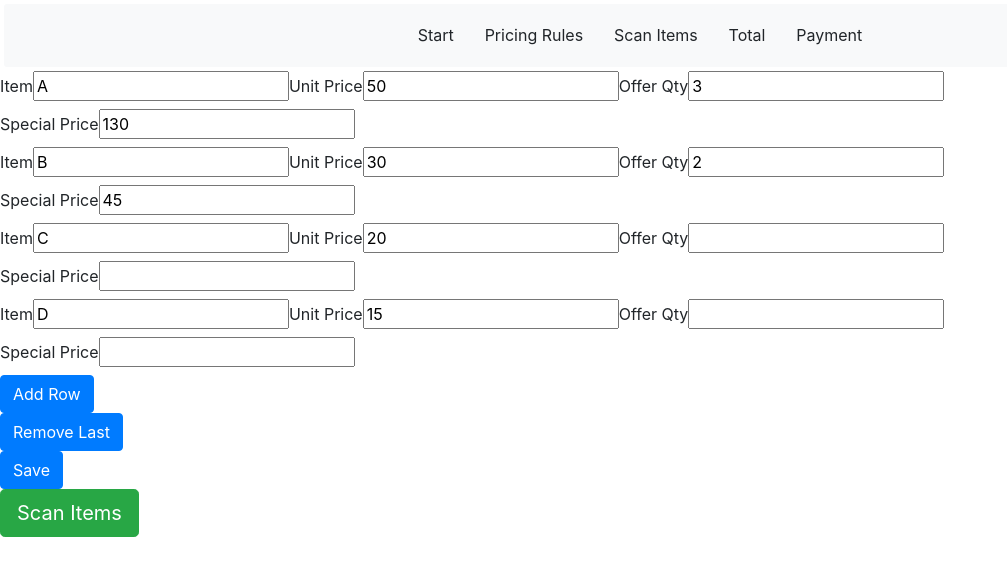
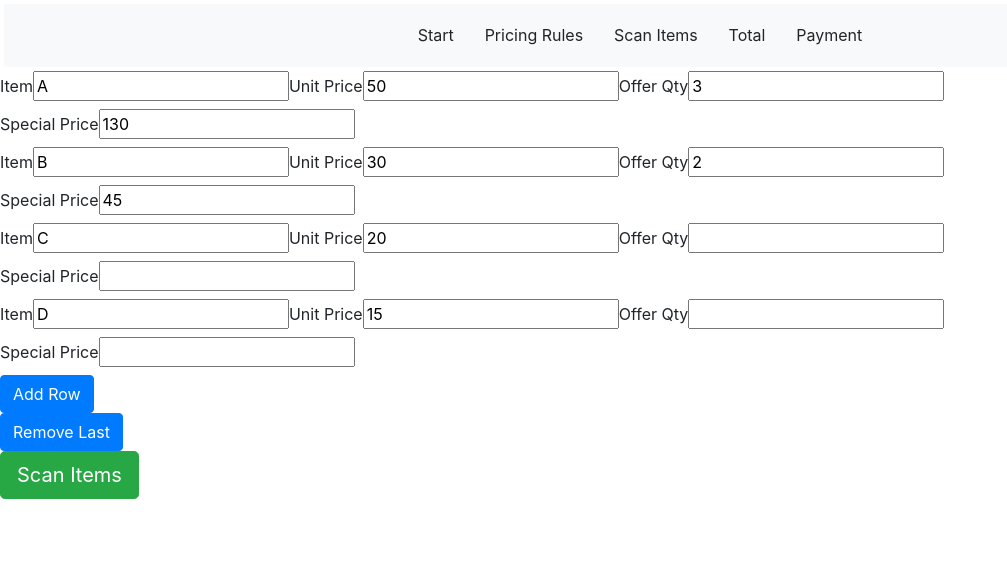
Before and after one commit to itismadalin/checkout-react-kata, a React (Create React App) app in the folder checkout-react-kata/: page /pricingrules in a window 1280 px wide. Shown: the top 576 px of the page, without its empty margins (0-1007 px from the left). Built offline with nearby package versions, Linux system fonts and the light colour scheme.

Commit message:
Remove handleSave and pass props to ScanItems

```diff
--- a/checkout-react-kata/src/App.js
+++ b/checkout-react-kata/src/App.js
@@ -16,7 +16,7 @@ function App() {
       <Router>
         <Start path="/" />
         <PricingRules path="/pricingrules" component={PricingRules} />
-        <ScanItems path="/scanitems" component={ScanItems} />
+        <ScanItems path="/scanitems" component={ScanItems}/>
         <Total path="/total" component={Total} />
         <Payment path="/payment" component={Payment} />
       </Router>
--- a/checkout-react-kata/src/components/PricingRules/PricingRules.js
+++ b/checkout-react-kata/src/components/PricingRules/PricingRules.js
@@ -2,7 +2,6 @@ import React, { Component } from "react";
 import { Link } from "@reach/router";
 import Button from "react-bootstrap/Button";
 import PricingRule from "../PricingRule/PricingRule";
-
 class PricingRules extends Component {
   constructor () {
       super();
@@ -28,10 +27,7 @@ class PricingRules extends Component {
             { (this.state.data.length > 0) ? <Button onClick={this.handleRemove}>Remove Last</Button> : null}
         </div>
         <div>
-          <Button onClick={this.handleSave}>Save</Button>
-        </div>
-        <div>
-          <Link to="/scanitems">
+          <Link to="/scanitems" state={this.state.data}>
             <Button variant="success" size="lg">
               Scan Items
             </Button>
@@ -45,11 +41,6 @@ class PricingRules extends Component {
     this.state.data.push({"id": this.state.data.length, "itemId": "", "unitPrice": "", "offerQty": "", "specialPrice": ""});
     this.setState(this.state);
   };
-
-  handleSave = () => {
-    // console.log(this.state.data.length);
-    // console.log(this.state.data[4]);
-  }
 
   handlePricingRuleChange = (item) => {
     let data = this.state.data;
--- a/checkout-react-kata/src/components/ScanItems/ScanItems.js
+++ b/checkout-react-kata/src/components/ScanItems/ScanItems.js
@@ -2,8 +2,9 @@ import React, { Component } from "react";
 import { Link } from "@reach/router";
 
 class ScanItems extends Component {
+
   render() {
-    console.log(this.props.data);
+    console.log(this.props);
     return (
       <div>
         <label>Item:</label>
```
